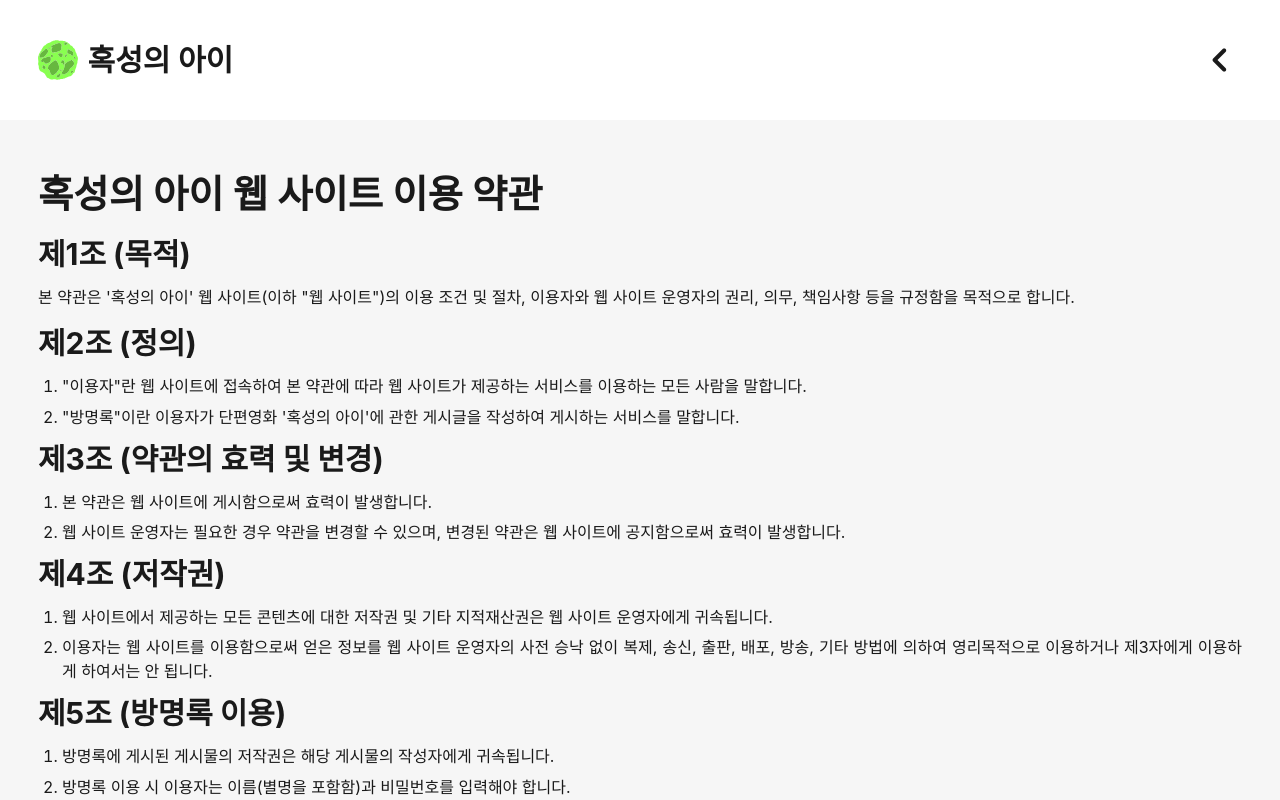
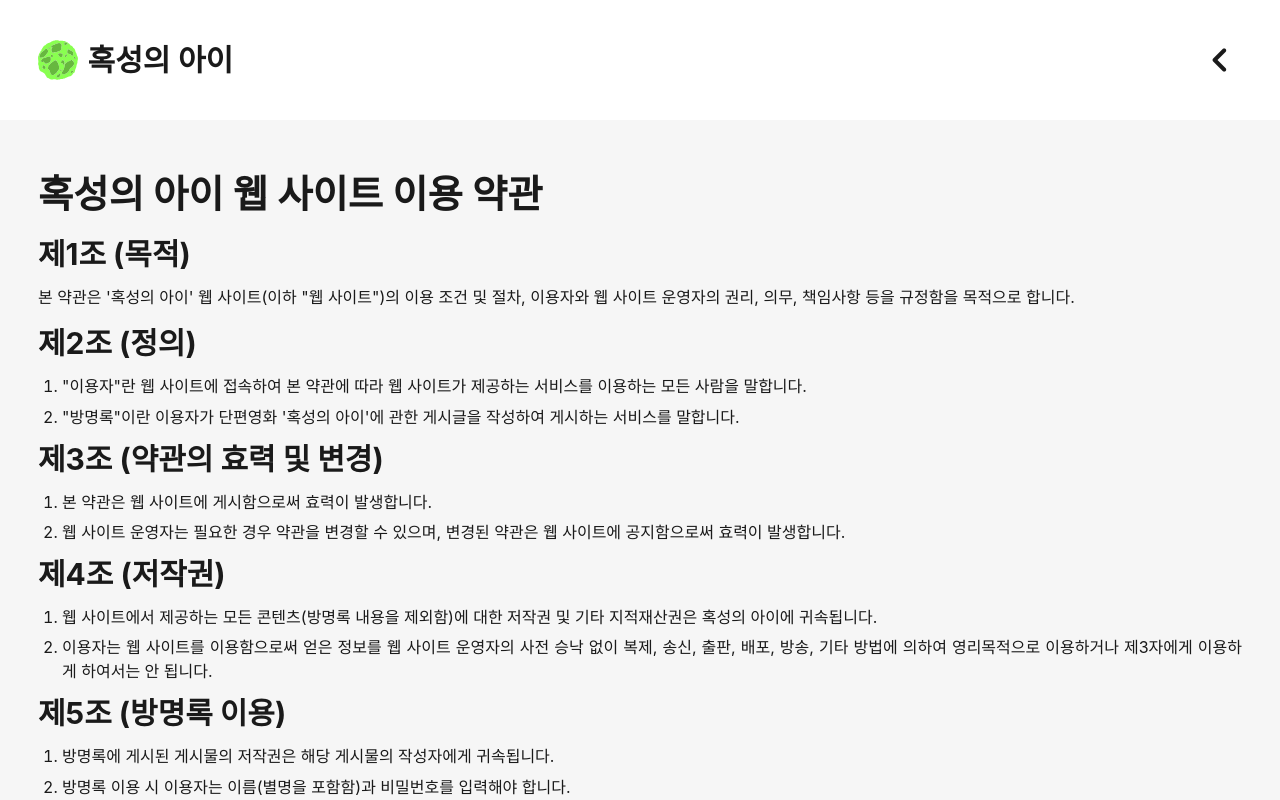
Before and after one commit to jihun-io/grnplnt, a Next.js app: page /terms-and-conditions in a window 1280 px wide. Shown: the top 800 px of the page. Built offline with nearby package versions, Linux system fonts and the light colour scheme; a web font is replaced by a local one.

Commit message:
저작권 관련 내용 수정

```diff
--- a/src/app/terms-and-conditions/page.js
+++ b/src/app/terms-and-conditions/page.js
@@ -3,7 +3,7 @@ import { generateMetadata } from "/utils/metadata";
 
 const title = "웹 사이트 이용 약관 - 혹성의 아이";
 const description =
-  "본 약관은 &#39;혹성의 아이&#39; 웹 사이트(이하 &quot;웹 사이트&quot;)의 이용 조건 및 절차, 이용자와 웹 사이트 운영자의 권리, 의무, 책임사항 등을 규정함을 목적으로 합니다.";
+  "본 약관은 &#39;혹성의 아이&#39; 웹 사이트의 이용 조건 및 절차, 이용자와 웹 사이트 운영자의 권리, 의무, 책임사항 등을 규정함을 목적으로 합니다.";
 
 export const metadata = generateMetadata(title, description);
 
@@ -39,8 +39,8 @@ export default function terms() {
       <h3>제4조 (저작권)</h3>
       <ol>
         <li>
-          웹 사이트에서 제공하는 모든 콘텐츠에 대한 저작권 및 기타 지적재산권은
-          웹 사이트 운영자에게 귀속됩니다.
+          웹 사이트에서 제공하는 모든 콘텐츠(방명록 내용을 제외함)에 대한 저작권
+          및 기타 지적재산권은 혹성의 아이에 귀속됩니다.
         </li>
         <li>
           이용자는 웹 사이트를 이용함으로써 얻은 정보를 웹 사이트 운영자의 사전
```
